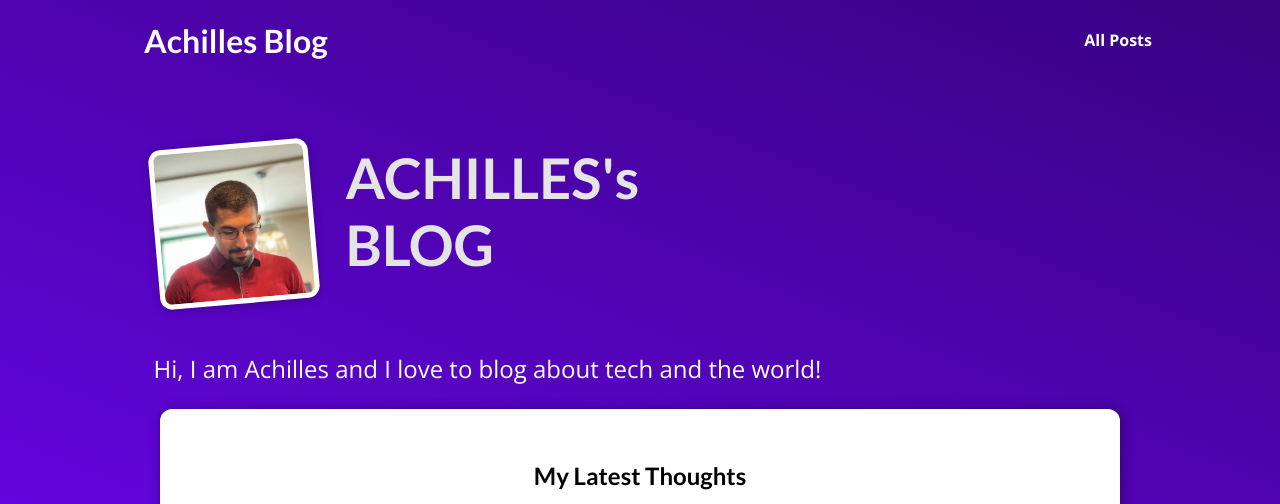
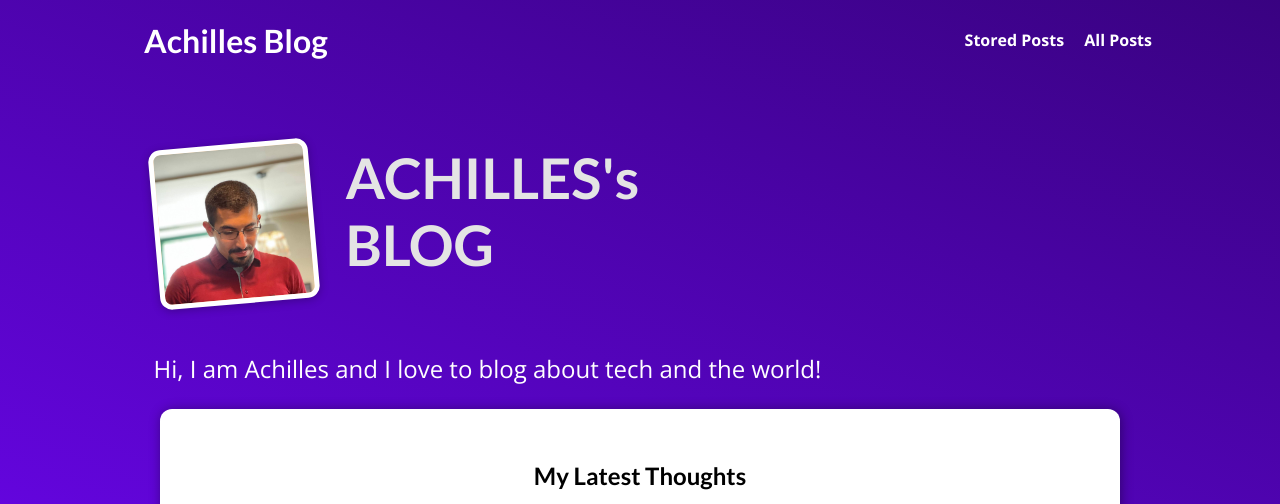
Before and after one commit to Malekpour99/django_my_site, a Django app: page / in a window 1280 px wide. Shown: the top 504 px of the page. Run offline with Django 4.2, Linux system fonts and the light colour scheme; data comes from the database, SQL or seed files in the repository.

Commit message:
Added a link in the base header navigation bar to the stored-posts template

```diff
--- a/templates/base.html
+++ b/templates/base.html
@@ -13,6 +13,7 @@
     <header id="main-navigation">
         <h1><a href="{% url "starting-page" %}">Achilles Blog</a></h1>
         <nav>
+          <a href="{% url "read-later" %}">Stored Posts</a>
           <a href="{% url "posts-page" %}">All Posts</a>
         </nav>
     </header>
```
